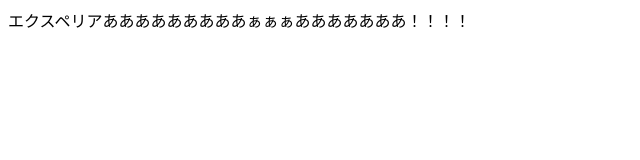
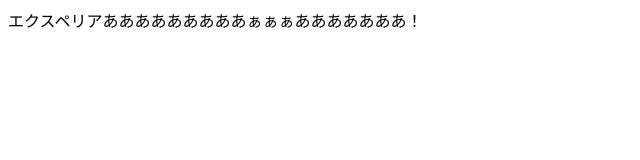
Before and after one commit to RenOgawa/221205034-git-workshop, a plain HTML site: page index.html in a window 1280 px wide. Shown: the full height of the page, 0-640 px from the left. Drawn offline with Linux system fonts and the light colour scheme.

Commit message:
Update index.html

```diff
--- a/index.html
+++ b/index.html
@@ -5,6 +5,6 @@
     <title>タイトル</title>
   </head>
   <body>
-    エクスペリアあああああああああぁぁぁあああああああ！！！！
+    エクスペリアあああああああああぁぁぁあああああああ！
   </body>
 </html>
```
